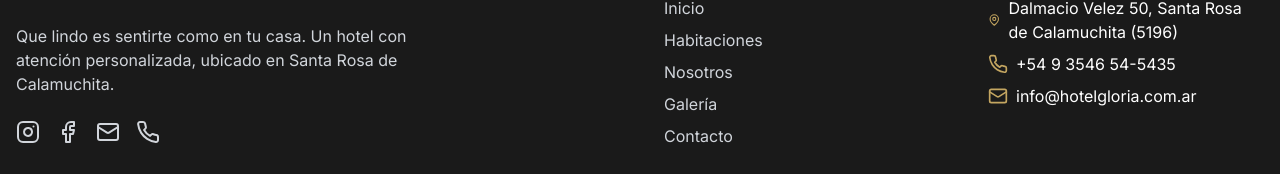
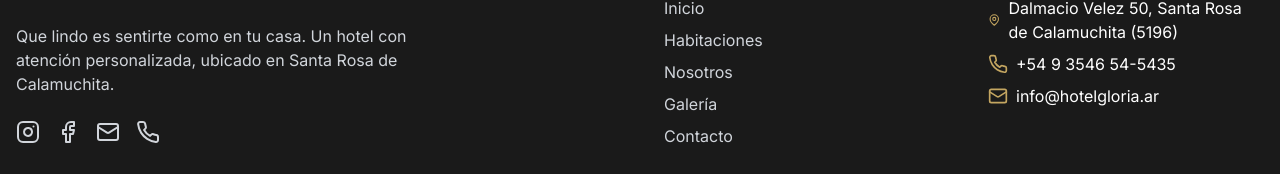
Before and after one commit to clientesweb/hotelgloria, a Next.js app: page / in a window 1280 px wide. Shown: the part 9192-9366 px from the top of the page. Built offline with nearby package versions, Linux system fonts and the light colour scheme.

Commit message:
Actualizar footer.tsx

```diff
--- a/components/footer.tsx
+++ b/components/footer.tsx
@@ -39,7 +39,7 @@ export default function Footer() {
                 <Facebook className="h-6 w-6" />
               </a>
               <a
-                href="mailto:info@hotelgloria.com.ar"
+                href="mailto:info@hotelgloria.ar"
                 className="text-gray-300 hover:text-primary transition-colors"
                 aria-label="Envíanos un email"
               >
@@ -99,8 +99,8 @@ export default function Footer() {
               </li>
               <li className="flex items-center gap-2">
                 <Mail className="h-5 w-5 text-primary" />
-                <a href="mailto:info@hotelgloria.com.ar" className="hover:text-primary transition-colors">
-                  info@hotelgloria.com.ar
+                <a href="mailto:info@hotelgloria.ar" className="hover:text-primary transition-colors">
+                  info@hotelgloria.ar
                 </a>
               </li>
             </ul>
```
